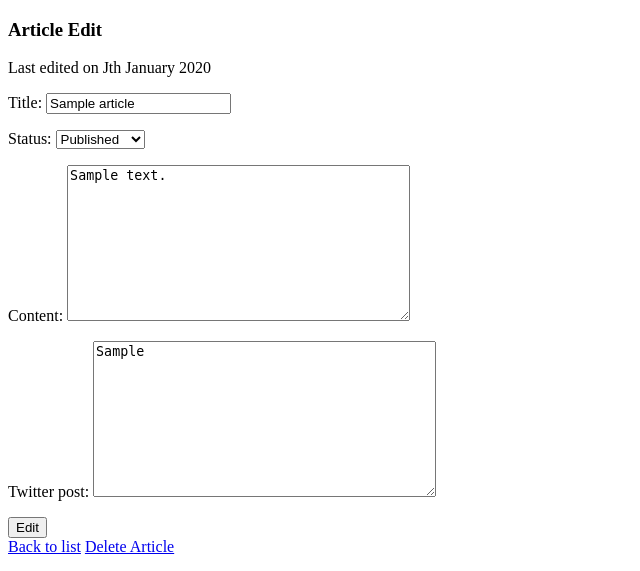
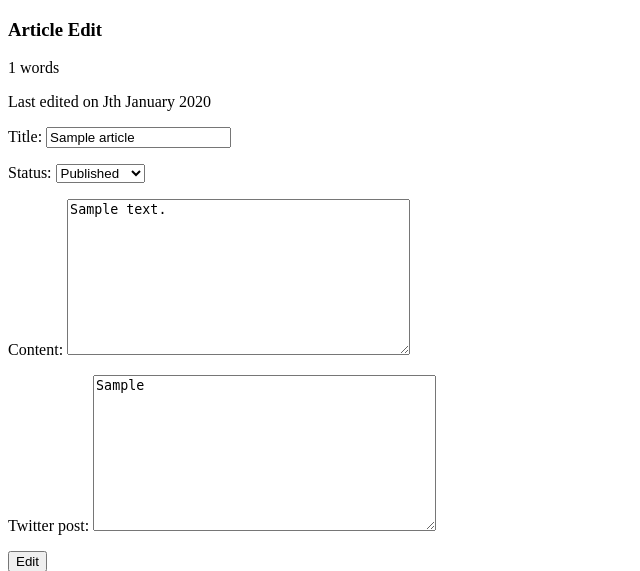
Before and after one commit to Que5/Connecto, a Django app: page /articles/1/update/ in a window 1280 px wide. Shown: the top 571 px of the page, without its empty margins (0-640 px from the left). Run offline with Django 5.2, Linux system fonts and the light colour scheme; tables that the repository leaves empty hold one stand-in row (values such as "Sample post").

Commit message:
Added the word count in the article update

```diff
--- a/templates/app/article_update.html
+++ b/templates/app/article_update.html
@@ -2,6 +2,7 @@
 
 {% block content %}
     <h3>Article Edit</h3>
+    <p>{{ article.word_count }} words</p>
     <p>Last edited on {{ article.updated_at | date:"JS F Y" }}</p>
     <form method="post">
         {% csrf_token %}
```
